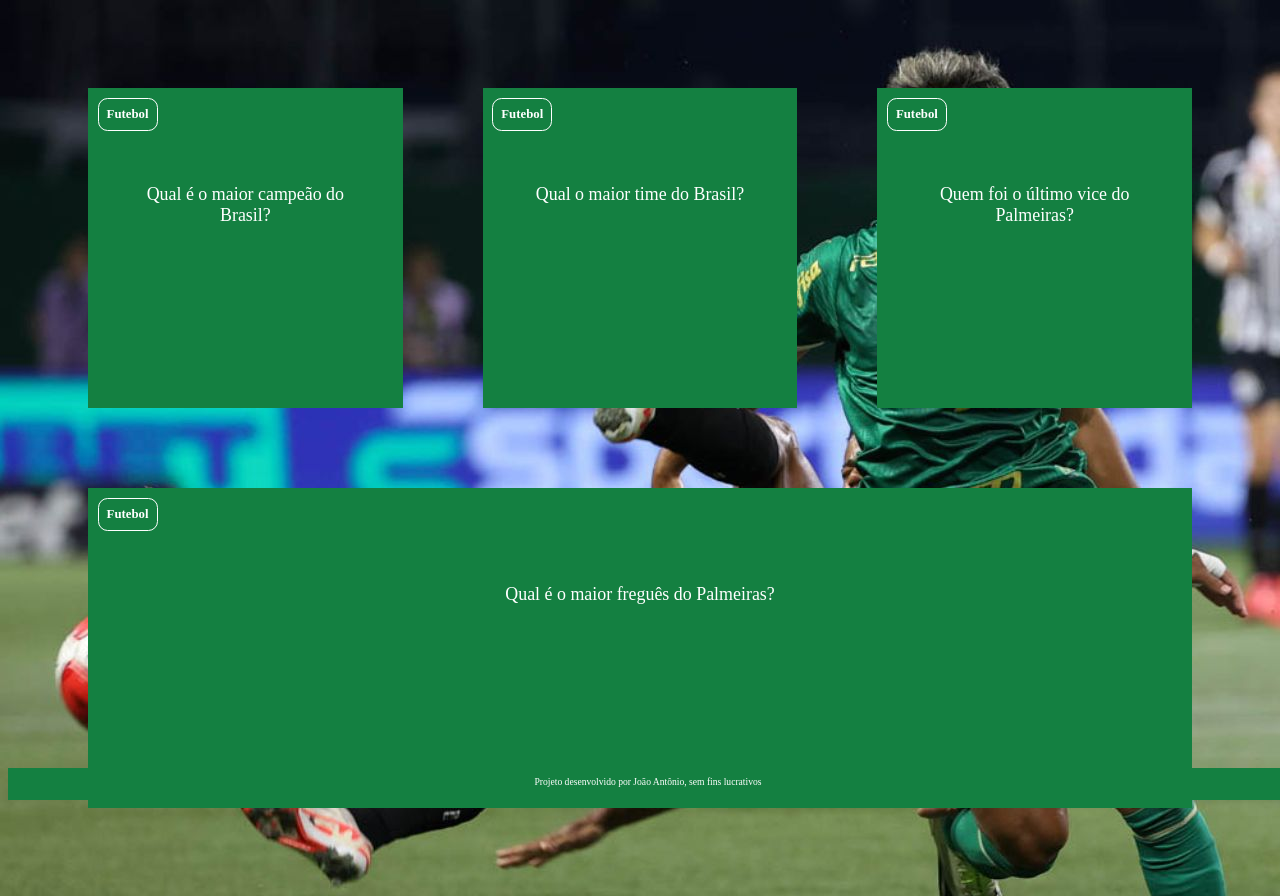
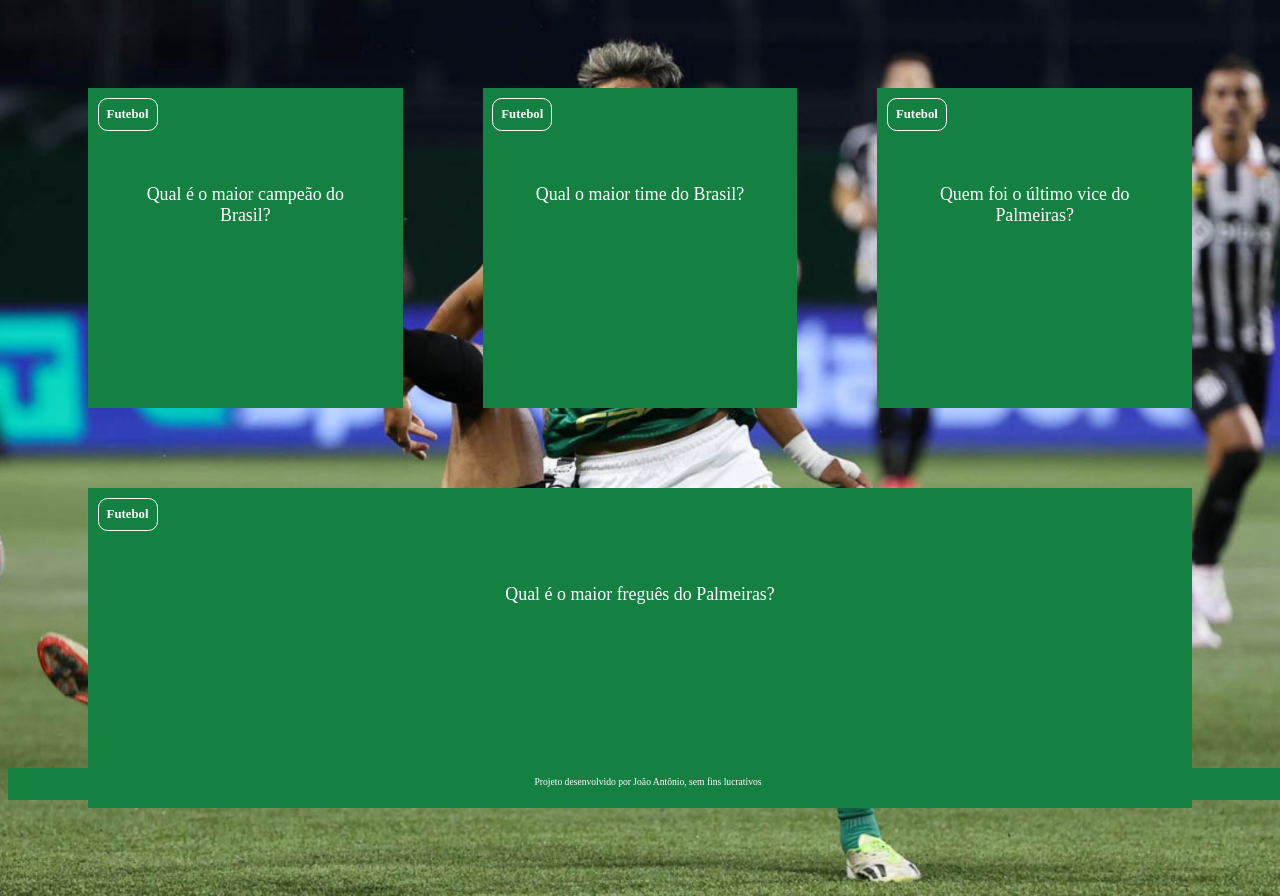
Before and after one commit to joaooferreiraa/joaozeka-3t-2b, a plain HTML site: page index.html in a window 1280 px wide. Drawn offline with Linux system fonts and the light colour scheme.

Commit message:
Add files via upload

```diff
--- a/assets/style.css
+++ b/assets/style.css
@@ -7,6 +7,8 @@
 body {
     background: url('img/palmeiras.jpg');
     font-family: Bai Jamjuree;
+    background-size: cover;
+    background-position: center;
 }
 
 #container {
--- a/index.html
+++ b/index.html
@@ -4,7 +4,7 @@
     <meta charset="UTF-8">
     <meta name="viewport" content="width=device-width, initial-scale=1.0">
     <link rel="stylesheet" href="assets/style.css">
-    <title>Flashcard</title>
+    <title>Curiosidades sobre o Palmeiras</title>
 </head>
 <body>
     <main>
```
